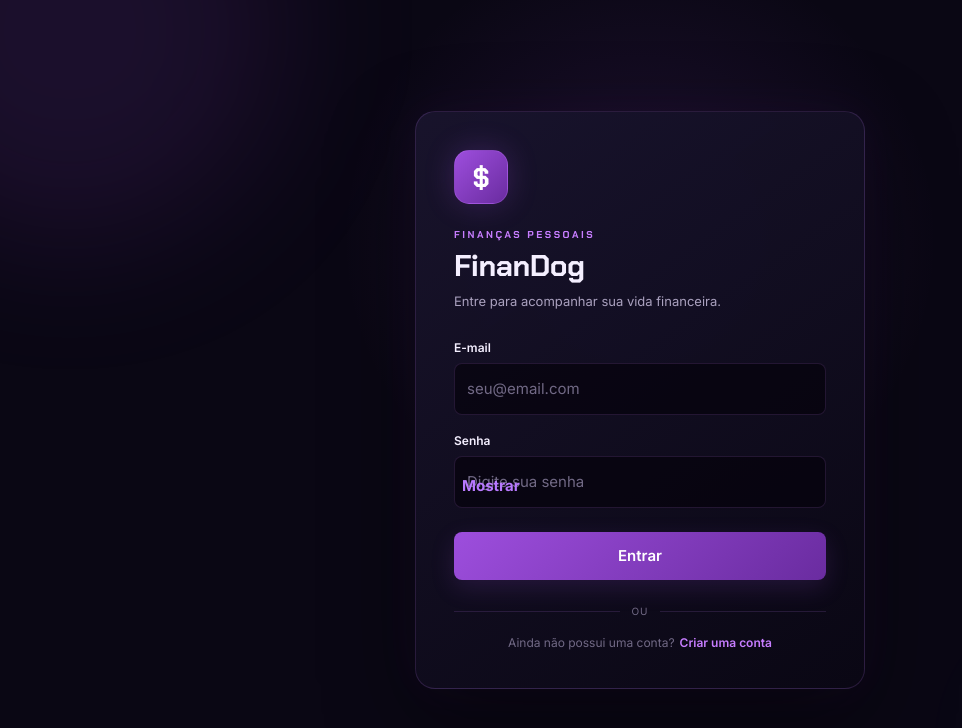
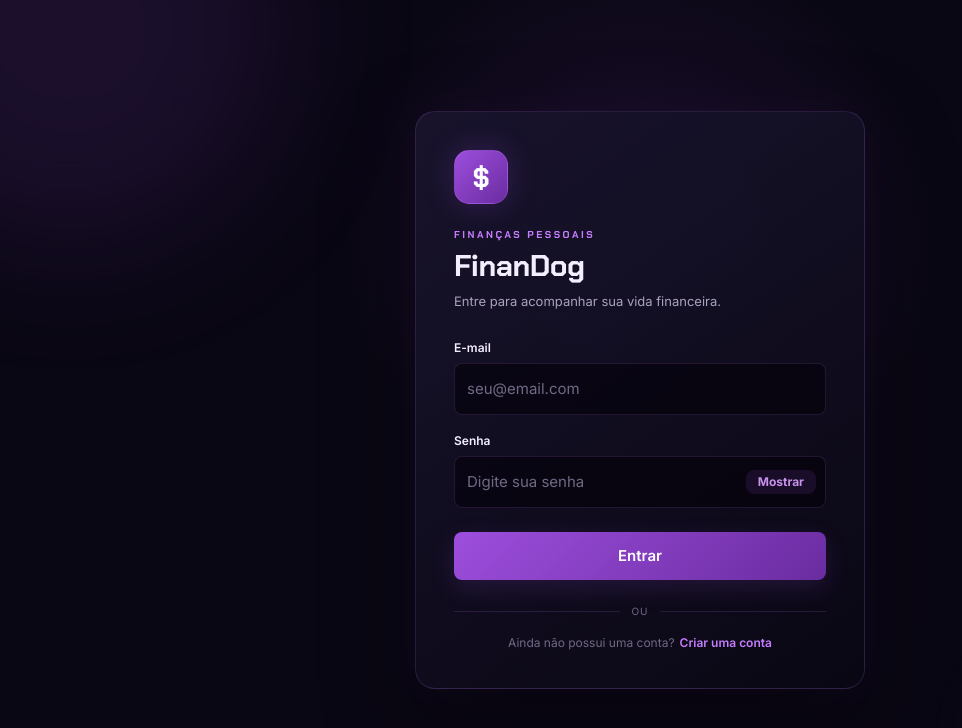
Before and after one commit to DevDogZ/finantial-app-frontend, a React (Vite) app: page / in a window 1280 px wide. Shown: the top 728 px of the page, without its empty margins (0-962 px from the left). Built offline with nearby package versions, Linux system fonts and the light colour scheme.

Commit message:
Correcoes feitas na exportacao de pdf

```diff
--- a/src/App.css
+++ b/src/App.css
@@ -1392,7 +1392,7 @@ button:disabled {
    BOTÕES DENTRO DOS FORMULÁRIOS
    ------------------------------------------------------------ */
 
-form button {
+form button:not(.botao-mostrar-senha) {
   width: 100%;
   margin-top: 4px;
 }
@@ -1574,11 +1574,9 @@ li button:hover {
   font-size: 15px;
 }
 
-.auth-container form button {
+.auth-container form button:not(.botao-mostrar-senha) {
   min-height: 48px;
-
   margin-top: 6px;
-
   font-size: 15px;
 }
 
@@ -2088,45 +2086,49 @@ input[type='date']::-webkit-calendar-picker-indicator:hover {
 .campo-senha {
   position: relative;
   width: 100%;
-  display: flex;
-  align-items: center;
 }
 
 .campo-senha input {
   width: 100%;
   box-sizing: border-box;
-  padding-right: 84px;
+  padding-right: 92px;
 }
 
 .botao-mostrar-senha {
-  position: absolute;
-  top: 0;
-  bottom: 0;
-  right: 4px;
-  margin: auto 0;
-
-  display: flex;
-  align-items: center;
-
-  height: fit-content;
-  max-height: calc(100% - 12px);
+  position: absolute !important;
+  top: 50% !important;
+  right: 10px !important;
+  bottom: auto !important;
+  left: auto !important;
+  transform: translateY(-50%);
+
+  display: flex;
+  align-items: center;
+  justify-content: center;
+
+  width: auto !important;
+  min-height: 0 !important;
+  height: auto !important;
+  margin: 0 !important;
 
   border: none;
-  background: transparent;
+  background: rgba(157, 78, 221, 0.12);
   padding: 6px 12px;
   border-radius: 8px;
 
-  color: #b879ff;
-  font-size: 13px;
+  color: #c792ea;
+  font-size: 12px;
   font-weight: 700;
   line-height: 1;
   white-space: nowrap;
   cursor: pointer;
-  z-index: 2;
+  z-index: 3;
+  transition: background 0.15s ease, color 0.15s ease;
 }
 
 .botao-mostrar-senha:hover {
-  color: #d19aff;
+  background: rgba(157, 78, 221, 0.22);
+  color: #e0b0ff;
 }
 
 .auth-submit {
--- a/src/App.jsx
+++ b/src/App.jsx
@@ -34,6 +34,7 @@ import {
   getUsuarioAtual,
   logout,
   estaAutenticado,
+  exportarRelatorioPdf,
 } from './api'
 
 import FormularioCategoria from './components/FormularioCategoria'
@@ -90,6 +91,7 @@ function App() {
   const [cartoes, setCartoes] = useState([])
   const [comprasCartao, setComprasCartao] = useState([])
   const [modalAtual, setModalAtual] = useState(null)
+  const [exportandoPdf, setExportandoPdf] = useState(false)
 
 
   // ============================================================
@@ -120,6 +122,22 @@ function App() {
     setAutenticado(false)
     setPaginaAtual('dashboard')
     setModalAtual(null)
+  }
+
+
+    async function handleExportarPdf() {
+    const agora = new Date()
+    const mes = agora.getMonth() + 1
+    const ano = agora.getFullYear()
+
+    setExportandoPdf(true)
+    try {
+      await exportarRelatorioPdf(mes, ano)
+    } catch (e) {
+      alert(e.message || 'Não foi possível gerar o relatório.')
+    } finally {
+      setExportandoPdf(false)
+    }
   }
 
 
@@ -503,7 +521,7 @@ function App() {
         return (
           <div className="pagina">
 
-            <div className="pagina-cabecalho">
+            <div className="pagina-cabecalho pagina-cabecalho-acoes">
               <div>
                 <span className="pagina-kicker">
                   VISÃO GERAL
@@ -515,6 +533,16 @@ function App() {
                   Bem-vindo ao FinanDog. Seu dinheiro, organizado do seu jeito.
                 </p>
               </div>
+
+              <button
+                type="button"
+                className="botao-principal botao-acao-pagina"
+                onClick={handleExportarPdf}
+                disabled={exportandoPdf}
+              >
+                <span>📄</span>
+                {exportandoPdf ? 'Gerando PDF...' : 'Exportar relatório'}
+              </button>
             </div>
 
 
--- a/src/api.js
+++ b/src/api.js
@@ -308,3 +308,45 @@ export async function getFatura(cartaoId, mes, ano) {
     `/cartoes/${cartaoId}/fatura?mes=${mes}&ano=${ano}`
   )
 }
+
+// ============================================================
+// RELATÓRIOS
+// ============================================================
+
+export async function exportarRelatorioPdf(mes, ano) {
+  const token = getToken()
+
+  const resposta = await fetch(
+    `${BASE_URL}/relatorios/pdf?mes=${mes}&ano=${ano}`,
+    {
+      headers: {
+        Authorization: `Bearer ${token}`,
+      },
+    }
+  )
+
+  if (!resposta.ok) {
+    let erro
+    try {
+      erro = await resposta.json()
+    } catch {
+      erro = { detail: 'Erro ao gerar o relatório PDF' }
+    }
+
+    if (resposta.status === 401) {
+      localStorage.removeItem('access_token')
+    }
+
+    throw new Error(erro.detail || 'Erro ao gerar o relatório PDF')
+  }
+
+  const blob = await resposta.blob()
+  const url = window.URL.createObjectURL(blob)
+  const a = document.createElement('a')
+  a.href = url
+  a.download = `relatorio-financas-${ano}-${String(mes).padStart(2, '0')}.pdf`
+  document.body.appendChild(a)
+  a.click()
+  a.remove()
+  window.URL.revokeObjectURL(url)
+}
--- a/src/components/FormularioLogin.jsx
+++ b/src/components/FormularioLogin.jsx
@@ -47,20 +47,24 @@ function FormularioLogin({ aoEntrar, aoIrParaCadastro }) {
           />
         </div>
 
-        <div className="campo">
+                <div className="campo">
           <label htmlFor="login-senha">Senha</label>
           <div className="campo-senha">
             <input
+              id="login-senha"
               type={mostrarSenha ? 'text' : 'password'}
               placeholder="Digite sua senha"
               value={senha}
               onChange={(e) => setSenha(e.target.value)}
+              autoComplete="current-password"
+              required
             />
 
             <button
               type="button"
               className="botao-mostrar-senha"
               onClick={() => setMostrarSenha(!mostrarSenha)}
+              aria-label={mostrarSenha ? 'Ocultar senha' : 'Mostrar senha'}
             >
               {mostrarSenha ? 'Ocultar' : 'Mostrar'}
             </button>
```
Also changed, not shown: 1 other file (tests, documents, lock files or other folders).
